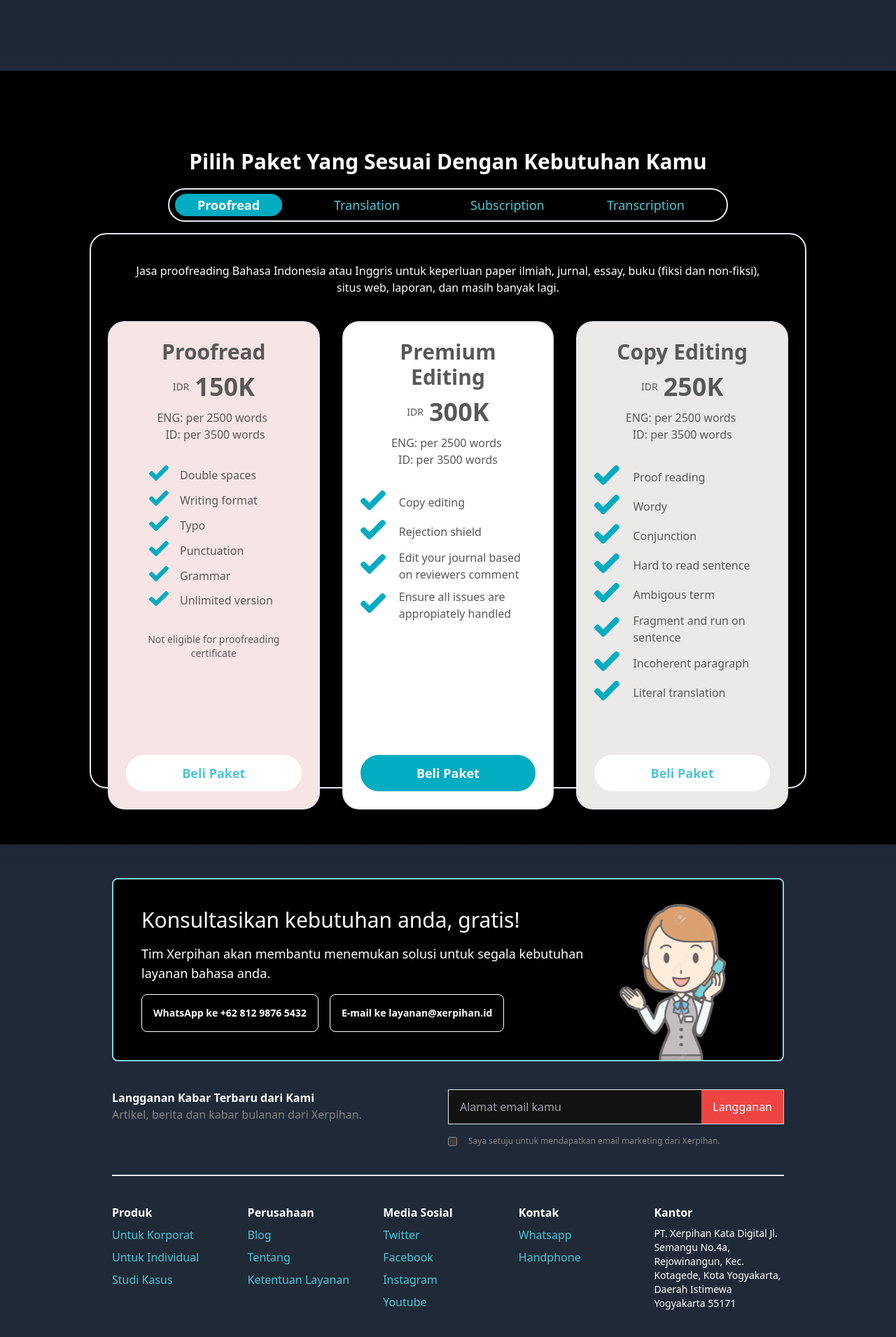
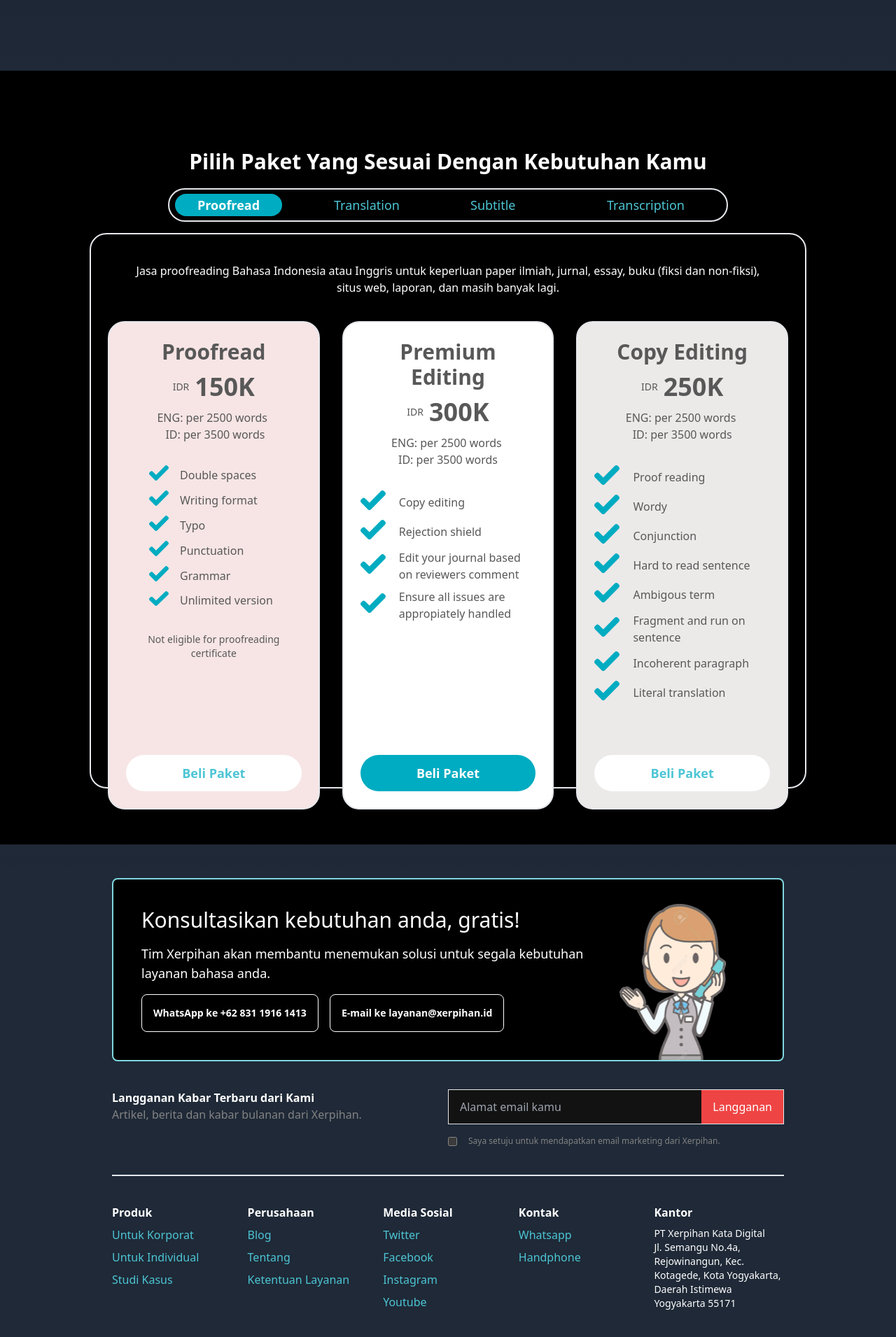
Before and after one commit to yasanugroho/silver-doodle, a Next.js app: page /for-individuals in a window 1280 px wide. Shown: the part 2031-3942 px from the top of the page at 70% size. Built offline with nearby package versions, Linux system fonts and the light colour scheme; what @tailwindcss/typography would draw is missing.

Commit message:
additional

```diff
--- a/components/Footer.tsx
+++ b/components/Footer.tsx
@@ -79,8 +79,8 @@ export default function Footer() {
             <a href="https://wa.me/083119161413" target="_blank" rel="noreferrer">
               <div className="border-white border rounded-lg text-white p-4 md:mb-0 mb-4 font-semibold">
                 <L>
-                  <p>WhatsApp ke +62 812 9876 5432</p>
-                  <p> WhatsApp to +62 812 9876 5432</p>
+                  <p>WhatsApp ke +62 831 1916 1413</p>
+                  <p> WhatsApp to +62 831 1916 1413</p>
                 </L>
               </div>
             </a>
@@ -173,7 +173,7 @@ export default function Footer() {
                 </L>
               </p>
               <p className="text-[#838383] dark:text-white text-sm">
-                PT. Xerpihan Kata Digital Jl. Semangu No.4a, Rejowinangun, Kec. Kotagede, Kota Yogyakarta, Daerah
+                PT Xerpihan Kata Digital <br /> Jl. Semangu No.4a, Rejowinangun, Kec. Kotagede, Kota Yogyakarta, Daerah
                 Istimewa Yogyakarta 55171
               </p>
             </div>
--- a/components/Tabs.tsx
+++ b/components/Tabs.tsx
@@ -96,7 +96,7 @@ const tab: TabsContent[] = [
     ],
   },
   {
-    label: 'Subscription',
+    label: 'Subtitle',
     desc: [
       'Jasa subtitle Bahasa Indonesia dan Inggris untuk video dan film yang mengikuti permintaan khusus kamu.',
       'Indonesian and English subtitling service for videos and films packaged with custom request just for you.',
```
